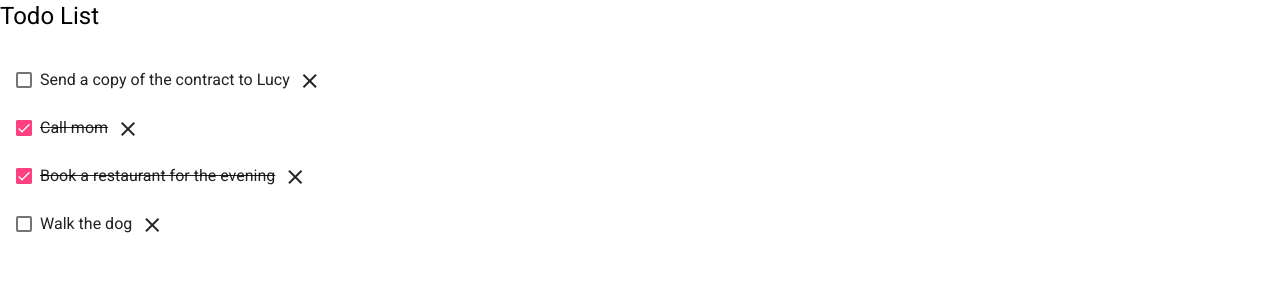
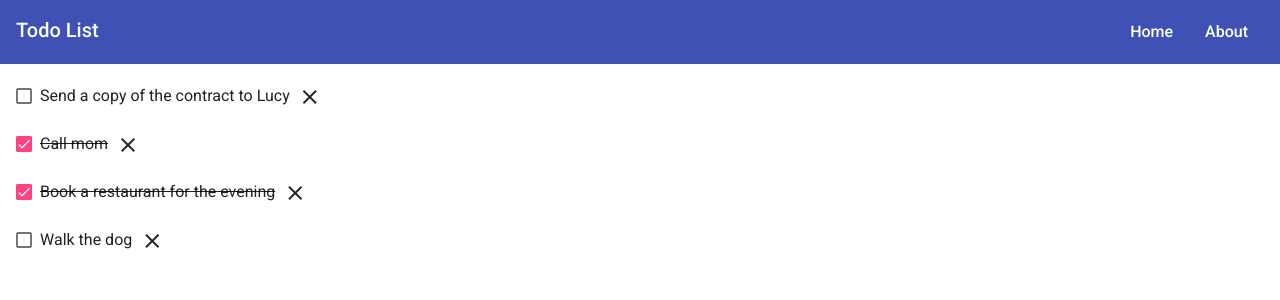
Before and after one commit to Cloudswillopenforme/ng-todo-list, an Angular app: page / in a window 1280 px wide. Shown: the top 300 px of the page. Built offline with nearby package versions, Linux system fonts and the light colour scheme; data requests are answered from the project's data file.

Commit message:
15. navigation panel and routing added

```diff
--- a/src/app/app-routing.module.ts
+++ b/src/app/app-routing.module.ts
@@ -1,7 +1,12 @@
 import { NgModule } from '@angular/core';
 import { Routes, RouterModule } from '@angular/router';
+import { TodoListComponent } from './components/todo-list/todo-list.component';
+import { AboutComponent } from './components/about/about.component';
 
-const routes: Routes = [];
+const routes: Routes = [
+  { path: '', component: TodoListComponent },
+  { path: 'about', component: AboutComponent }
+];
 
 @NgModule({
   imports: [RouterModule.forRoot(routes)],
--- a/src/app/app.component.html
+++ b/src/app/app.component.html
@@ -1,2 +1,4 @@
-<h1>Todo List</h1>
-<app-todo-list></app-todo-list>
+<div>
+    <app-header></app-header>
+    <router-outlet></router-outlet>
+</div>
--- /dev/null
+++ b/src/app/components/about/about.component.html
@@ -0,0 +1,4 @@
+<div>
+    <h1>About</h1>
+    <p>This is the Todo List ap v1.0.0. It is part of a Frontend Frameworks Lecture in Java School</p>
+</div>
--- /dev/null
+++ b/src/app/components/about/about.component.ts
@@ -0,0 +1,15 @@
+import { Component, OnInit } from '@angular/core';
+
+@Component({
+  selector: 'app-about',
+  templateUrl: './about.component.html',
+  styleUrls: ['./about.component.scss']
+})
+export class AboutComponent implements OnInit {
+
+  constructor() { }
+
+  ngOnInit(): void {
+  }
+
+}
--- /dev/null
+++ b/src/app/layout/header/header.component.html
@@ -0,0 +1,16 @@
+<mat-toolbar
+    color="primary"
+    class="toolbar"
+>
+    <h1> Todo List</h1>
+    <mat-nav-list class="navigation">
+        <a
+            mat-list-item
+            routerLink="/"
+        >Home</a>
+        <a
+            mat-list-item
+            routerLink="/about"
+        >About</a>
+    </mat-nav-list>
+</mat-toolbar>
--- /dev/null
+++ b/src/app/layout/header/header.component.scss
@@ -0,0 +1,13 @@
+.toolbar {
+  display: flex;
+  align-items: baseline;
+  justify-content: space-between;
+}
+
+.navigation {
+  display: flex;
+
+  a {
+    color: white;
+  }
+}
--- /dev/null
+++ b/src/app/layout/header/header.component.ts
@@ -0,0 +1,15 @@
+import { Component, OnInit } from '@angular/core';
+
+@Component({
+  selector: 'app-header',
+  templateUrl: './header.component.html',
+  styleUrls: ['./header.component.scss']
+})
+export class HeaderComponent implements OnInit {
+
+  constructor() { }
+
+  ngOnInit(): void {
+  }
+
+}
```
Also changed, not shown: src/app/app.module.ts (+9 -2 lines), src/app/components/about/about.component.scss (added), 2 other files (tests, documents, lock files or other folders).
